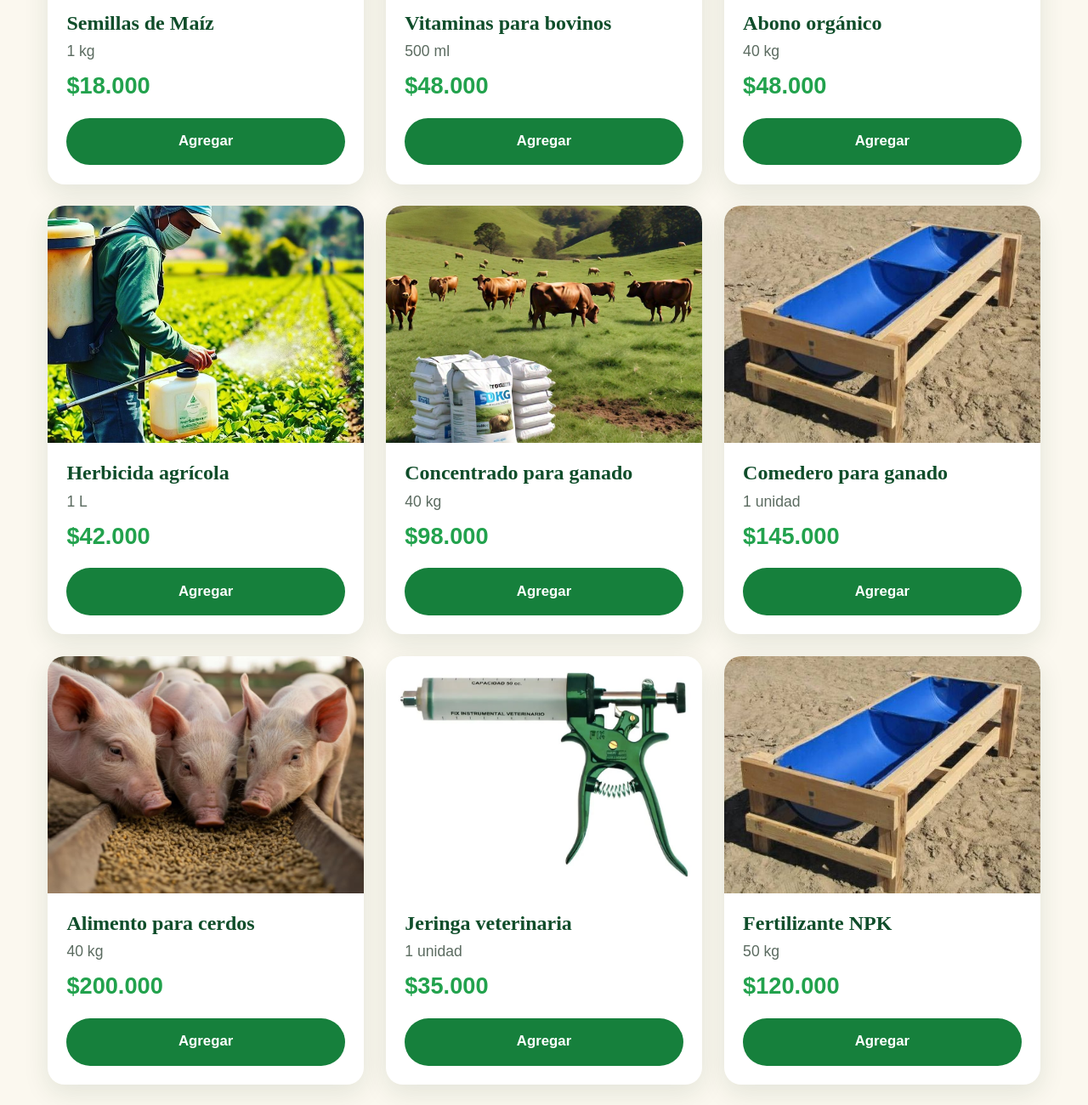
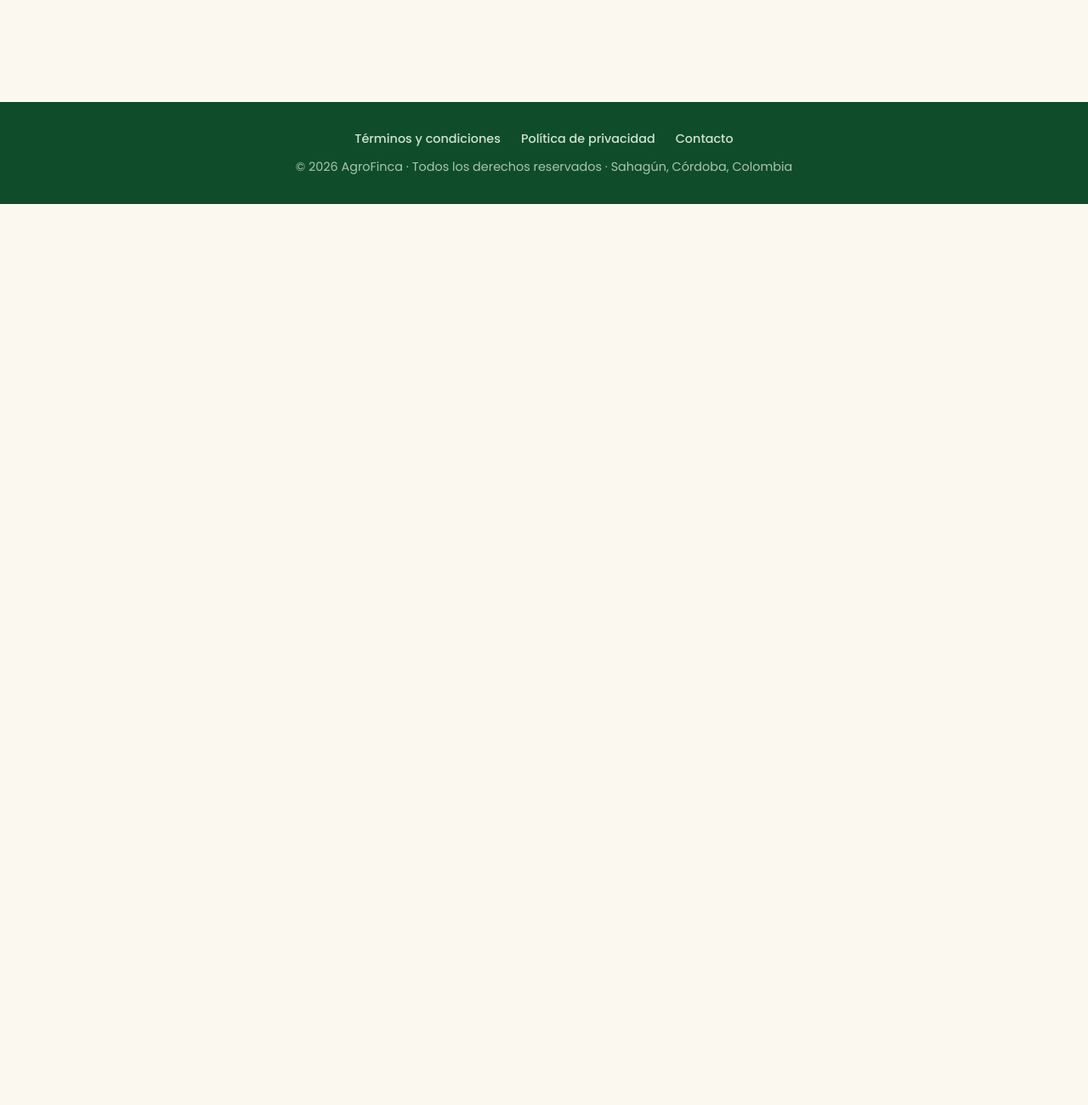
Before and after one commit to andrealestrange/AgroFinca, a plain HTML site: page productos.html in a window 1280 px wide. Shown: the part 560-1860 px from the top of the page at 85% size. After the commit the page ends 800 px from the top, so only its background shows below. Drawn offline with Linux system fonts and the light colour scheme.

Commit message:
Add files via upload

```diff
--- a/productos.html
+++ b/productos.html
@@ -1,14 +1,14 @@
 <!DOCTYPE html>
 <html lang="es">
 <head>
-    <link rel="stylesheet" href="https://cdnjs.cloudflare.com/ajax/libs/font-awesome/6.5.2/css/all.min.css">
-
   <meta charset="UTF-8">
   <meta name="viewport" content="width=device-width, initial-scale=1.0">
   <title>Productos | AGROFINCA</title>
   <meta name="description" content="Catálogo de productos agropecuarios de AGROFINCA: semillas, abonos, veterinarios y alimentos.">
+  <link rel="stylesheet" href="https://cdnjs.cloudflare.com/ajax/libs/font-awesome/6.5.2/css/all.min.css">
   <link rel="preconnect" href="https://fonts.googleapis.com">
-  <link href="https://fonts.googleapis.com/css2?family=Source+Sans+3:wght@400;600;700&display=swap" rel="stylesheet">
+  <link rel="preconnect" href="https://fonts.gstatic.com" crossorigin>
+  <link href="https://fonts.googleapis.com/css2?family=Fraunces:ital,wght@0,600;0,700;1,600&family=Poppins:wght@400;500;600;700&display=swap" rel="stylesheet">
   <link rel="stylesheet" href="styles.css">
 </head>
 <body>
@@ -26,7 +26,7 @@
         <nav aria-label="Menú principal">
           <ul>
             <li><a href="index.html">Inicio</a></li>
-            <li><a href="productos.html">Productos</a></li>
+            <li><a href="productos.html" aria-current="page">Productos</a></li>
             <li><a href="carrito.html">Carrito</a></li>
             <li><a href="login.html">Mi cuenta</a></li>
           </ul>
@@ -41,44 +41,8 @@
       <input type="search" id="buscar" name="buscar" placeholder="Buscar...">
     </search>
 
-    <section class="grid-productos" aria-label="Catálogo">
-      <article class="card">
-        <div class="info"><h2>Semillas de Maíz</h2><img src="img/semillas de maiz.jpg" alt="Semillas de maíz"><p>1 kg</p><p class="precio">$18.000</p></div>
-        <button type="button" class="btn btn-pequeno">Agregar</button>
-      </article>
-      <article class="card">
-        <div class="info"><h2>Vitaminas para bovinos</h2><img src="img/vitaminas para bovinos.jpg" alt="Vitaminas para bovinos"><p>500 ml</p><p class="precio">$48.000</p></div>
-        <button type="button" class="btn btn-pequeno">Agregar</button>
-      </article>
-      <article class="card">
-        <div class="info"><h2>Abono orgánico</h2><img src="img/abono organico.webp" alt="Abono organico"><p>40 kg</p><p class="precio">$48.000</p></div>
-        <button type="button" class="btn btn-pequeno">Agregar</button>
-      </article>
-      <article class="card">
-        <div class="info"><h2>Herbicida agrícola</h2><img src="img/herbicida agricola.jpg" alt="Herbicida agrícola"><p>1 L</p><p class="precio">$42.000</p></div>
-        <button type="button" class="btn btn-pequeno">Agregar</button>
-      </article>
-      <article class="card">
-        <div class="info"><h2>Concentrado para ganado</h2><img src="img/concentrado para ganado.jpg" alt="concentrado para ganado"><p>40 kg</p><p class="precio">$98.000</p></div>
-        <button type="button" class="btn btn-pequeno">Agregar</button>
-      </article>
-      <article class="card">
-        <div class="info"><h2>Comedero para ganado</h2><img src="img/comedero para ganado.jpg" alt="Comedero para ganado"><p>1 unidad</p><p class="precio">$145.000</p></div>
-        <button type="button" class="btn btn-pequeno">Agregar</button>
-      </article>
-      <article class="card">
-        <div class="info"><h2>Alimento para cerdos</h2><img src="img/alimento para cerdos.jpg" alt="alimento para cerdos"><p>40 kg</p><p class="precio">$200.000</p></div>
-        <button type="button" class="btn btn-pequeno">Agregar</button>
-      </article>
-      <article class="card">
-        <div class="info"><h2>Jeringa veterinaria</h2><img src="img/jeringa veterinaria.jpg" alt="jerginga veterinaria"><p>1 unidad</p><p class="precio">$35.000</p></div>
-        <button type="button" class="btn btn-pequeno">Agregar</button>
-      </article>
-      <article class="card">
-        <div class="info"><h2>Fertilizante NPK</h2><img src="img/comedero para ganado.jpg" alt="Comedero para ganado"><p>50 kg</p><p class="precio">$120.000</p></div>
-        <button type="button" class="btn btn-pequeno">Agregar</button>
-      </article>
-    </section>
+    <section class="grid-productos" id="lista-productos" aria-label="Catálogo" aria-live="polite"></section>
+
   </main>
 
   <footer class="site-footer">
@@ -90,5 +54,7 @@
     <p>© 2026 AgroFinca · Todos los derechos reservados · Sahagún, Córdoba, Colombia</p>
   </footer>
 
+  <script src="js/almacen.js"></script>
+  <script src="js/catalogo.js"></script>
 </body>
 </html>
```
